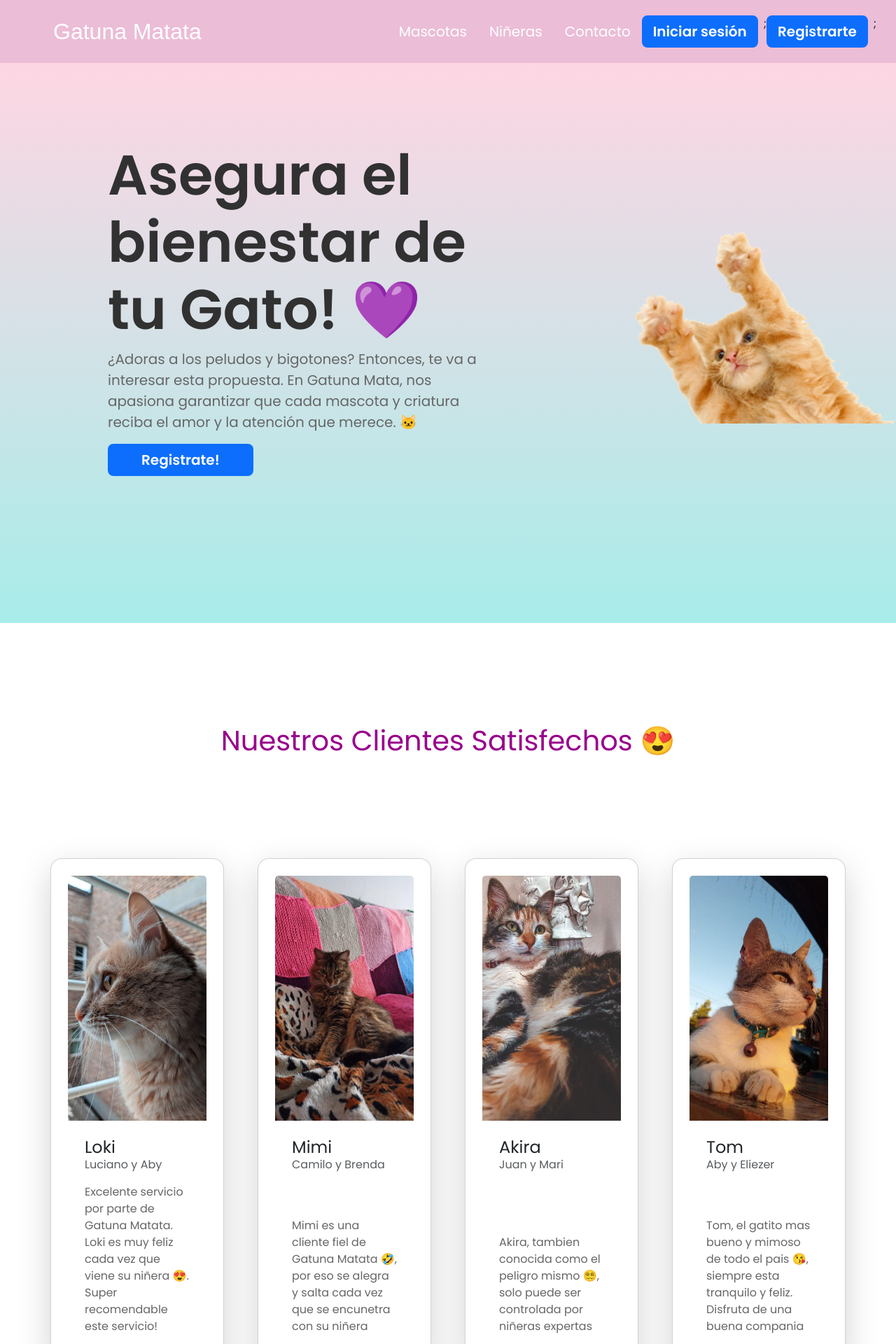
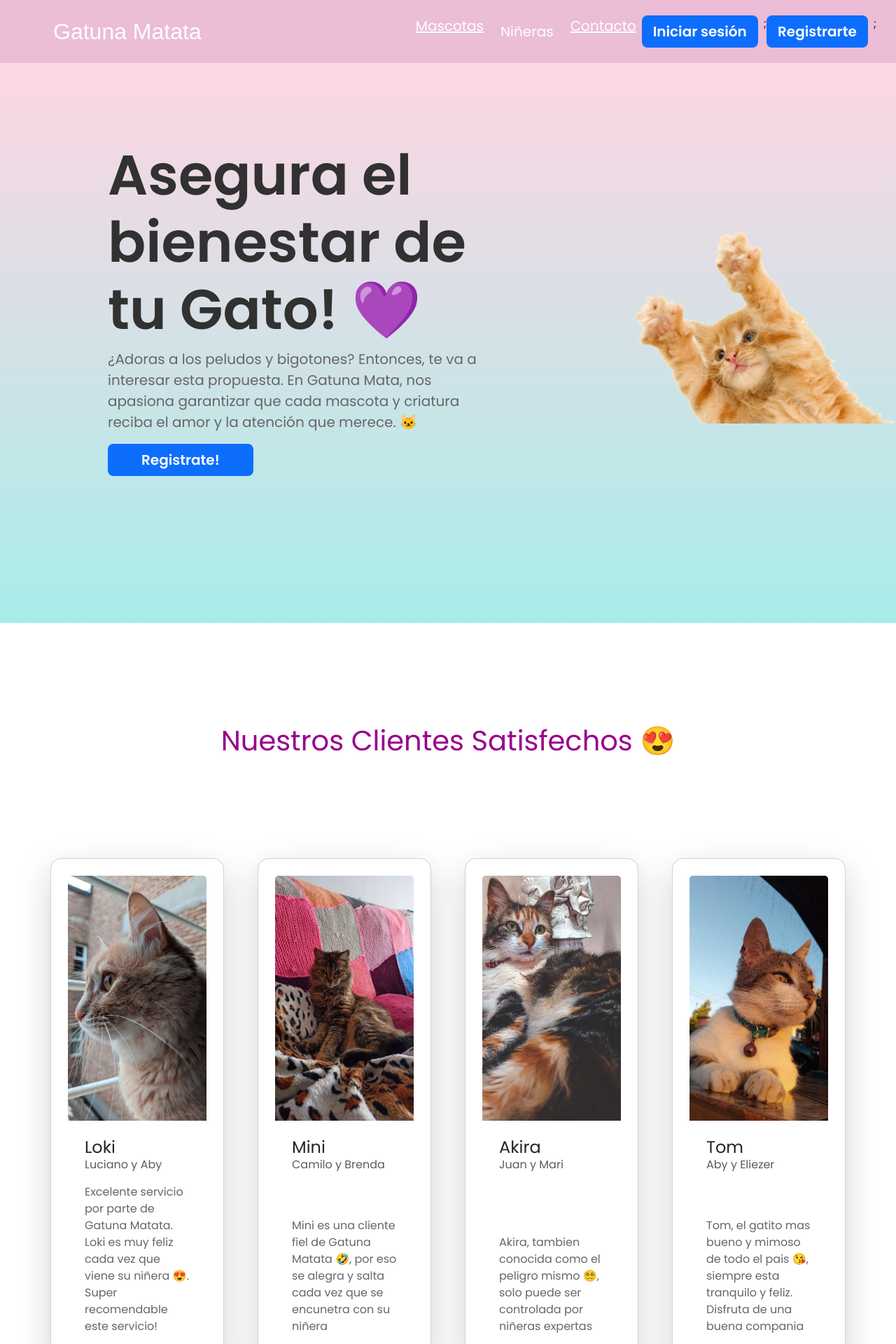
Before and after one commit to luciano-meloclaps/Gatuna_Matata, a React (Vite) app: page / in a window 1280 px wide. Shown: the top 1920 px of the page at 70% size. Built offline with nearby package versions, Linux system fonts and the light colour scheme; a web font is replaced by a local one.

Commit message:
Navegar en la landing

```diff
--- a/package.json
+++ b/package.json
@@ -14,8 +14,10 @@
     "react": "^18.2.0",
     "react-bootstrap": "^2.8.0",
     "react-dom": "^18.2.0",
+    "react-hash-link": "^1.0.2",
     "react-router": "^6.17.0",
-    "react-router-dom": "^6.17.0"
+    "react-router-dom": "^6.17.0",
+    "react-router-hash-link": "^2.4.3"
   },
   "devDependencies": {
     "@types/react": "^18.2.15",
--- a/src/components/fom/Form.jsx
+++ b/src/components/fom/Form.jsx
@@ -18,7 +18,7 @@ const Form = () => {
   };
 
   return (
-    <div className="d-flex justify-content-center  flex-column my-5">
+    <div className="d-flex justify-content-center  flex-column my-5" id='form'>
       <h1 className="d-flex fs-1 color-accent-user justify-content-center">
         Tienes algo para comentarnos? 🫡
       </h1>
--- a/src/components/gridCards/GridCards.jsx
+++ b/src/components/gridCards/GridCards.jsx
@@ -12,9 +12,9 @@ const cards = [
   },
   {
     img: "src/images/imgProfileCats/imgCardMimi.jpg",
-    title: "Mimi",
+    title: "Mini",
     subtitle: "Camilo y Brenda",
-    text: "Mimi es una cliente fiel de Gatuna Matata 🤣, por eso se alegra y  salta cada vez que se encunetra con su niñera",
+    text: "Mini es una cliente fiel de Gatuna Matata 🤣, por eso se alegra y  salta cada vez que se encunetra con su niñera",
   },
   {
     img: "src/images/imgProfileCats/imgCardAkira.jpg",
@@ -51,7 +51,7 @@ const cards = [
 function GridCardsUser() {
   return (
     /* Mapeamios las CARDS */
-    <div className="grid_container py-5 my-5 ">
+    <div className="grid_container py-5 my-5 " id='gridcards'>
       <h2 className="my-5 fs-1 color-accent-user font-tile text-center">
         Nuestros Clientes Satisfechos 😍{" "}
       </h2>
--- a/src/components/landing/Landing.jsx
+++ b/src/components/landing/Landing.jsx
@@ -41,7 +41,7 @@ const Landing = () => {
     <>
       <Navbar />
       <Hero />
-      <GridCardsUser />
+      <GridCardsUser/>
       <FormComponent />
       <Footer />
     </>
--- a/src/components/login/Login.jsx
+++ b/src/components/login/Login.jsx
@@ -124,7 +124,7 @@ const Login = () => {
             <Form.Label>Email</Form.Label>
             <Form.Control
               type="email"
-              placeholder="michi@miau.com"
+              placeholder="Ingrese su email"
               onChange={onChangeEmailHandler}
             />
             <Form.Text className="text-muted">{email}</Form.Text>
--- a/src/components/navbar/Navbar.jsx
+++ b/src/components/navbar/Navbar.jsx
@@ -5,6 +5,9 @@ import Button from "react-bootstrap/Button";
 import { useNavigate } from "react-router";
 import { useContext } from "react";
 import { AuthenticationContext } from "../services/authentication/authentication.context";
+import GridCardsUser from "../gridCards/GridCards";
+
+import { HashLink } from 'react-router-hash-link';
 
 function NavScrollExample() {
   const navigateLogin = useNavigate();
@@ -27,15 +30,11 @@ function NavScrollExample() {
             style={{ maxHeight: "100px" }}
             navbarScroll
           >
-            <Nav.Link className="mx-2 text-white fs-5" href="#action2">
-              Mascotas
-            </Nav.Link>
+            <HashLink smooth to='/#gridcards' className="mx-2 text-white fs-5">Mascotas</HashLink>
             <Nav.Link className="mx-2 text-white fs-5" href="#action2">
               Niñeras
             </Nav.Link>
-            <Nav.Link className="mx-2 text-white fs-5" href="#action2">
-              Contacto
-            </Nav.Link>
+            <HashLink smooth to='/#form' className="mx-2 text-white fs-5">Contacto</HashLink>
             {userData && <Button variant="outline-light mx-4 lg btn-lg fw-bold" onClick={handleLogout}>
               Cerrar sesión
             </Button>}
```
Also changed, not shown: 1 other file (tests, documents, lock files or other folders).
